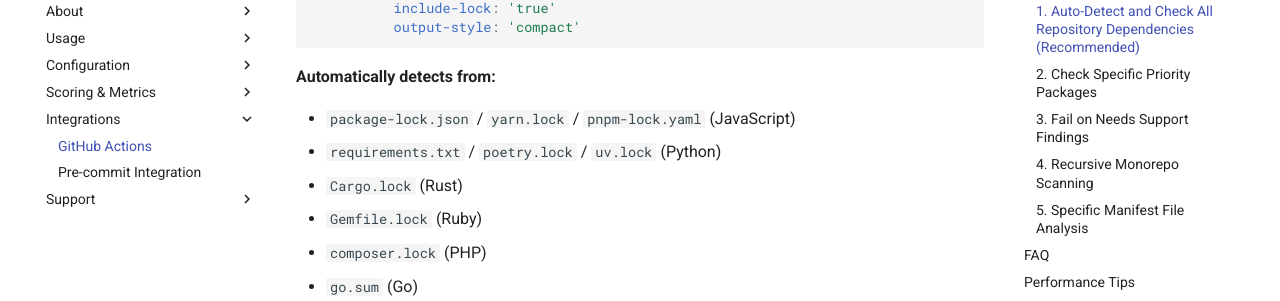
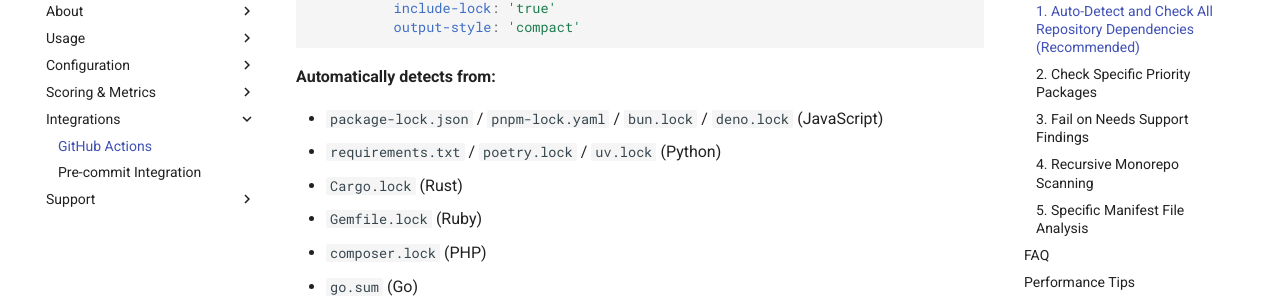
Before and after one commit to onukura/oss-sustain-guard, an MkDocs documentation site: the page built from docs/GITHUB_ACTIONS_GUIDE.md, in a window 1280 px wide and 900 px high, scrolled down 1092 px. Shown: the part 151-452 px from the top of the window. Built offline with MkDocs 1.6.1 and Material for MkDocs 9.7.7, drawn with Linux system fonts in a browser that asks for light colours; comment, search, counter and statistics services are not loaded.

Commit message:
fix: update GitHub Actions usage to reference the main branch and add bun.lock and deno.lock support in dependency detection

```diff
--- a/docs/GITHUB_ACTIONS_GUIDE.md
+++ b/docs/GITHUB_ACTIONS_GUIDE.md
@@ -51,7 +51,7 @@ jobs:
 
 **Automatically detects from:**
 
-- `package-lock.json` / `yarn.lock` / `pnpm-lock.yaml` (JavaScript)
+- `package-lock.json` / `pnpm-lock.yaml` / `bun.lock` / `deno.lock` (JavaScript)
 - `requirements.txt` / `poetry.lock` / `uv.lock` (Python)
 - `Cargo.lock` (Rust)
 - `Gemfile.lock` (Ruby)
```
Also changed, not shown: docs/GETTING_STARTED.md (+1 -1 lines).
